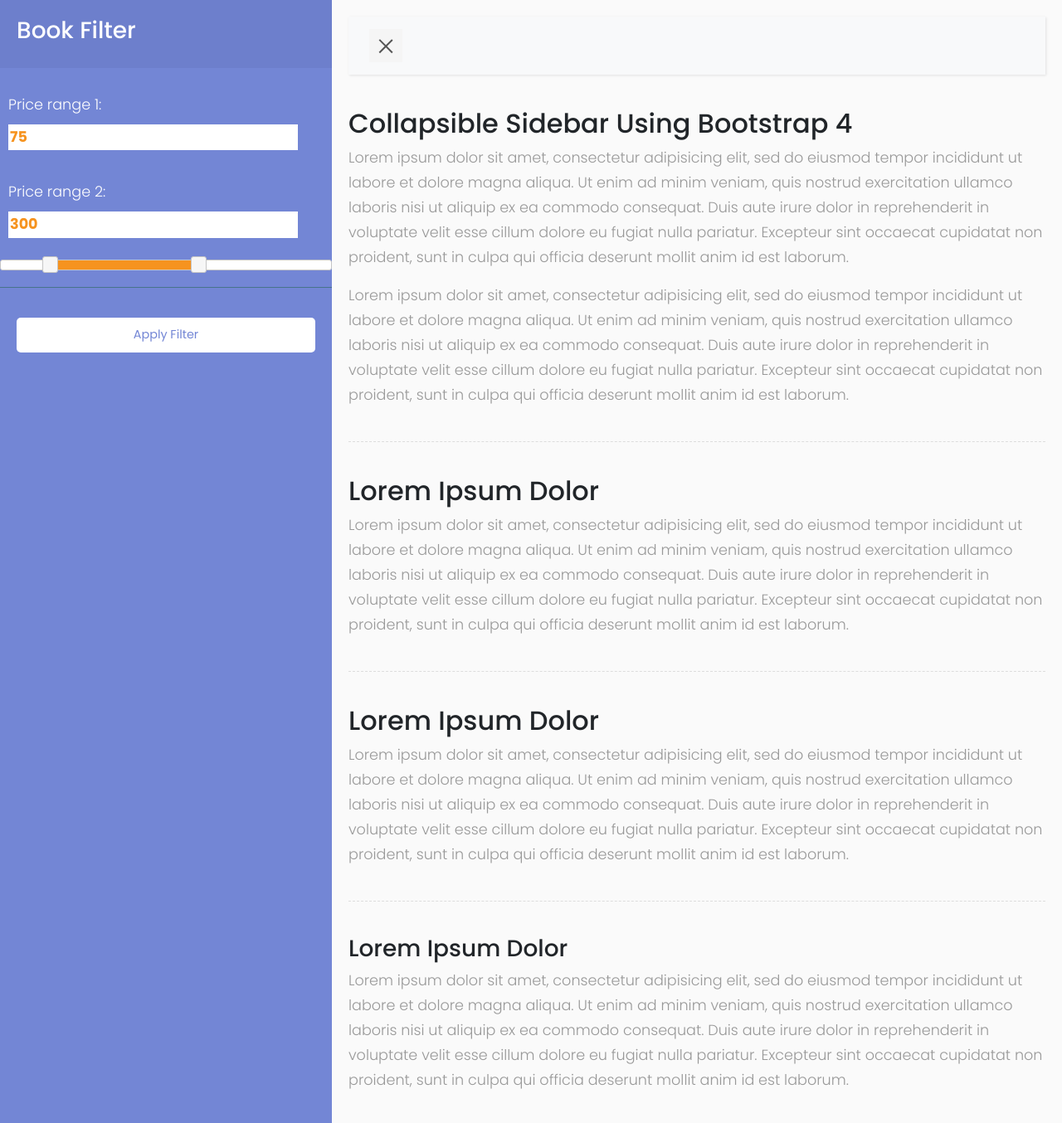
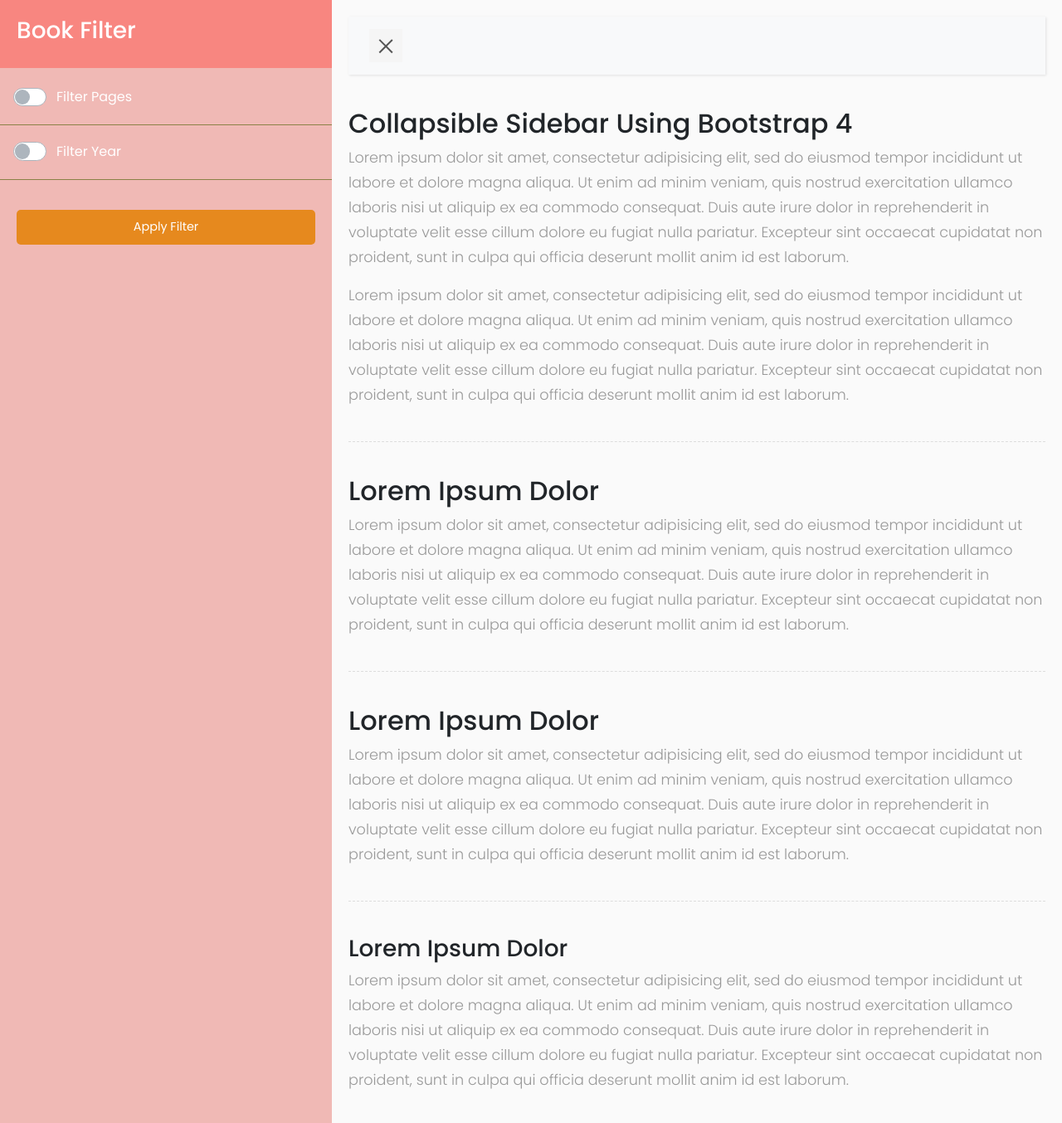
Before and after one commit to mtry99/GetBooked, a PHP site: page /book.php in a window 1280 px wide. Shown: the whole page at 83% size. Run offline with PHP 8.4, Linux system fonts and the light colour scheme; some libraries are stand-ins or nearby versions.

Commit message:
cool css

```diff
--- a/book.css
+++ b/book.css
@@ -60,7 +60,7 @@ a, a:hover, a:focus {
 #sidebar {
     min-width: 400px;
     max-width: 400px;
-    background: #7386D5;
+    background: #f0b9b5;
     color: #fff;
     transition: all 0.6s cubic-bezier(0.945, 0.020, 0.270, 0.665);
     transform-origin: bottom left;
@@ -73,12 +73,12 @@ a, a:hover, a:focus {
 
 #sidebar .sidebar-header {
     padding: 20px;
-    background: #6d7fcc;
+    background: #f88680;
 }
 
 #sidebar ul.components {
     padding: 20px 0;
-    border-bottom: 1px solid #47748b;
+    border-bottom: 1px solid #8b8147;
 }
 
 #sidebar ul p {
@@ -92,13 +92,13 @@ a, a:hover, a:focus {
     display: block;
 }
 #sidebar ul li a:hover {
-    color: #7386D5;
+    color: #f0b9b5;
     background: #fff;
 }
 
 #sidebar ul li.active > a, a[aria-expanded="true"] {
     color: #fff;
-    background: #6d7fcc;
+    background: #f0b9b5;
 }
 
 
@@ -117,7 +117,7 @@ a[data-toggle="collapse"] {
 ul ul a {
     font-size: 0.9em !important;
     padding-left: 30px !important;
-    background: #6d7fcc;
+    background: #f0b9b5;
 }
 
 ul.CTAs {
@@ -133,8 +133,8 @@ ul.CTAs a {
 }
 
 a.apply-filter {
-    background: #fff;
-    color: #7386D5;
+    background: #e6891e;
+    color: #fff;
 }
 
 
@@ -218,6 +218,87 @@ a.apply-filter {
 
 }
 
-#slider-range div {
-    background-color: #f6931f;
+.range-slider div {
+    background-color: #e6891e;
 }
+
+.ui-state-active, .ui-widget-content .ui-state-active, .ui-widget-header .ui-state-active, a.ui-button:active, .ui-button:active, .ui-button.ui-state-active:hover {
+    border: 1px solid #ffc690;
+    background: #ff9b59;
+}
+
+.custom-switch {
+    padding-left: 2.25rem;
+    padding-bottom: 1rem;
+}
+
+.custom-control-label {
+    padding-top: 0.2rem;
+    padding-left: 1rem;
+    padding-bottom: 0.1rem;
+}
+
+.custom-switch .custom-control-label::before {
+    left: -2.25rem;
+    height: 1.4rem;
+    width: 2.5rem;
+    pointer-events: all;
+    border-radius: 1rem;
+}
+
+.custom-switch .custom-control-label::after {
+    top: calc(0.25rem + 2px);
+    left: calc(-2.25rergb(10, 255, 243));
+    width: calc(1.4rem - 4px);
+    height: calc(1.4rem - 4px);
+    background-color: #adb5bd;
+    border-radius: 2rem;
+    transition: background-color 0.15s ease-in-out, border-color 0.15s ease-in-out, box-shadow 0.15s ease-in-out, -webkit-transform 0.15s ease-in-out;
+    transition: transform 0.15s ease-in-out, background-color 0.15s ease-in-out, border-color 0.15s ease-in-out, box-shadow 0.15s ease-in-out;
+    transition: transform 0.15s ease-in-out, background-color 0.15s ease-in-out, border-color 0.15s ease-in-out, box-shadow 0.15s ease-in-out, -webkit-transform 0.15s ease-in-out;
+}
+@media (prefers-reduced-motion: reduce) {
+    .custom-switch .custom-control-label::after {
+      transition: none;
+    }
+}
+
+.custom-switch .custom-control-input:checked ~ .custom-control-label::after {
+    background-color: #fff;
+    -webkit-transform: translateX(1.05rem);
+    transform: translateX(1.05rem);
+}
+
+.custom-control-input:focus ~
+.custom-control-label::before {
+    /* when the button is toggled off
+    it is still in focus and a violet border will appear */
+    border-color: #e6891e !important;
+    /* box shadow is blue by default
+    but we do not want any shadow hence we have set
+    all the values as 0 */
+    box-shadow:
+        0 0 0 0rem rgba(0, 0, 0, 0) !important;
+}
+
+/*sets the background color of
+switch to violet when it is checked*/
+.custom-control-input:checked ~
+.custom-control-label::before {
+    border-color: #e6891e !important;
+    background-color: #e6891e !important;
+}
+
+/*sets the background color of
+switch to violet when it is active*/
+.custom-control-input:active ~
+.custom-control-label::before {
+    background-color: #e6891e !important;
+    border-color: #e6891e !important;
+}
+
+/*sets the border color of switch
+to violet when it is not checked*/
+.custom-control-input:focus:not(:checked) ~ .custom-control-label::before {
+    border-color: #e6891e !important;
+}
--- a/book.js
+++ b/book.js
@@ -5,16 +5,29 @@ $(document).ready(function () {
         $(this).toggleClass('active');
     });
 
-    $( "#slider-range" ).slider({
+    $("#pages-range-slider").slider({
         range: true,
         min: 0,
-        max: 500,
-        values: [ 75, 300 ],
-        slide: function( event, ui ) {
-          $( "#amount1" ).val( "" + ui.values[ 0 ] );
-          $( "#amount2" ).val( "" + ui.values[ 1 ] );
+        max: 1500,
+        values: [500, 1200],
+        slide: function (event, ui) {
+            $("#pages-amount1").val("" + ui.values[0]);
+            $("#pages-amount2").val("" + ui.values[1]);
         }
-      });
-      $( "#amount1" ).val( $( "#slider-range" ).slider( "values", 0 ) );
-      $( "#amount2" ).val( $( "#slider-range" ).slider( "values", 1 ) );
+    });
+    $("#pages-amount1").val($("#pages-range-slider").slider("values", 0));
+    $("#pages-amount2").val($("#pages-range-slider").slider("values", 1));
+
+    $("#year-range-slider").slider({
+        range: true,
+        min: 1500,
+        max: 2100,
+        values: [1900, 2021],
+        slide: function (event, ui) {
+            $("#year-amount1").val("" + ui.values[0]);
+            $("#year-amount2").val("" + ui.values[1]);
+        }
+    });
+    $("#year-amount1").val($("#year-range-slider").slider("values", 0));
+    $("#year-amount2").val($("#year-range-slider").slider("values", 1));
 });
--- a/book.php
+++ b/book.php
@@ -13,7 +13,7 @@
     <title>Book Search</title>
 
     <!-- Bootstrap CSS CDN -->
-    <link rel="stylesheet" href="https://stackpath.bootstrapcdn.com/bootstrap/4.1.0/css/bootstrap.min.css" integrity="sha384-9gVQ4dYFwwWSjIDZnLEWnxCjeSWFphJiwGPXr1jddIhOegiu1FwO5qRGvFXOdJZ4" crossorigin="anonymous">
+    <link rel="stylesheet" href="https://stackpath.bootstrapcdn.com/bootstrap/4.5.2/css/bootstrap.min.css">
 
     <!-- Font Awesome JS -->
     <script defer src="https://use.fontawesome.com/releases/v5.0.13/js/solid.js" integrity="sha384-tzzSw1/Vo+0N5UhStP3bvwWPq+uvzCMfrN1fEFe+xBmv1C/AtVX5K0uZtmcHitFZ" crossorigin="anonymous"></script>
@@ -21,10 +21,11 @@
 
     <!-- jQuery CDN - Slim version (=without AJAX) -->
     <script src="https://code.jquery.com/jquery-3.3.1.slim.min.js" integrity="sha384-q8i/X+965DzO0rT7abK41JStQIAqVgRVzpbzo5smXKp4YfRvH+8abtTE1Pi6jizo" crossorigin="anonymous"></script>
+    <script src="https://ajax.googleapis.com/ajax/libs/jquery/3.5.1/jquery.min.js"></script>
     <!-- Popper.JS -->
-    <script src="https://cdnjs.cloudflare.com/ajax/libs/popper.js/1.14.0/umd/popper.min.js" integrity="sha384-cs/chFZiN24E4KMATLdqdvsezGxaGsi4hLGOzlXwp5UZB1LY//20VyM2taTB4QvJ" crossorigin="anonymous"></script>
+    <script src="https://cdnjs.cloudflare.com/ajax/libs/popper.js/1.16.0/umd/popper.min.js"></script>
     <!-- Bootstrap JS -->
-    <script src="https://stackpath.bootstrapcdn.com/bootstrap/4.1.0/js/bootstrap.min.js" integrity="sha384-uefMccjFJAIv6A+rW+L4AHf99KvxDjWSu1z9VI8SKNVmz4sk7buKt/6v9KI65qnm" crossorigin="anonymous"></script>
+    <script src="https://stackpath.bootstrapcdn.com/bootstrap/4.5.2/js/bootstrap.min.js"></script>
 
     <script src="https://code.jquery.com/jquery-1.12.4.js"></script>
     <script src="https://code.jquery.com/ui/1.12.1/jquery-ui.js"></script>
@@ -43,25 +44,51 @@
                 <h3>Book Filter</h3>
             </div>
 
-            <ul class="list-unstyled components">
+            <ul class="list-unstyled components px-3">
+                <div class="custom-control custom-switch pb-0">
+                    <input type="checkbox" class="custom-control-input" id="switch-pages" data-toggle="collapse" data-target="#collapse-pages">
+                    <label class="custom-control-label" for="switch-pages">Filter Pages</label>
+                </div>
+                <div id="collapse-pages" class="collapse">
+                <div class="row mt-2">
+                    <div class="col-sm-3">
+                    <input type="text" pattern="\d*" id="pages-amount1" class="form-control text-right" placeholder="Enter amount1" name="pages-amount1">
+                    </div>
+                    <div class="col-sm-6 text-center form-control-plaintext text-light">
+                    Pages
+                    </div>
+                    <div class="col-sm-3">
+                    <input type="text" pattern="\d*" id="pages-amount2" class="form-control" placeholder="Enter amount2" name="pages-amount2">
+                    </div>
+                </div>
+                <div id="pages-range-slider" class="mt-2 range-slider"></div>
+                </div>
+            </ul>
 
-                <li>
-                    <p>
-                        <label for="amount1">Price range 1:</label>
-                        <input type="text" id="amount1" readonly style="border:0; color:#f6931f; font-weight:bold;">
-                    </p>
-                    <p>
-                        <label for="amount2">Price range 2:</label>
-                        <input type="text" id="amount2" readonly style="border:0; color:#f6931f; font-weight:bold;">
-                    </p>
-                    <div id="slider-range"></div>
-                </li>
-
+            <ul class="list-unstyled components px-3 pt-0">
+                <div class="custom-control custom-switch pb-0">
+                    <input type="checkbox" class="custom-control-input" id="switch-year" data-toggle="collapse" data-target="#collapse-year">
+                    <label class="custom-control-label" for="switch-year">Filter Year</label>
+                </div>
+                <div id="collapse-year" class="collapse">
+                <div class="row mt-2">
+                    <div class="col-sm-3">
+                    <input type="text" pattern="\d*" id="year-amount1" class="form-control text-right" placeholder="Enter amount1" name="year-amount1">
+                    </div>
+                    <div class="col-sm-6 text-center form-control-plaintext text-light">
+                    Publish Year
+                    </div>
+                    <div class="col-sm-3">
+                    <input type="text" pattern="\d*" id="year-amount2" class="form-control" placeholder="Enter amount2" name="year-amount2">
+                    </div>
+                </div>
+                <div id="year-range-slider" class="mt-2 range-slider"></div>
+                </div>
             </ul>
 
             <ul class="list-unstyled CTAs">
                 <li>
-                    <a href="#" class="apply-filter">Apply Filter</a>
+                    <a href="#" class="apply-filter ">Apply Filter</a>
                 </li>
             </ul>
         </nav>
```
